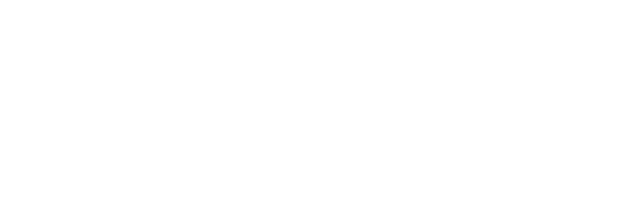
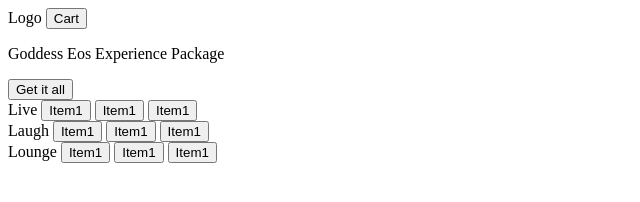
Before and after one commit to tmthydt/Goddess-Glamping, a plain HTML site: page index.html in a window 1280 px wide. Shown: the whole page, without its empty margins (0-640 px from the left). Drawn offline with Linux system fonts and the light colour scheme.

Commit message:
HTML filled out

```diff
--- a/index.html
+++ b/index.html
@@ -8,6 +8,39 @@
     <link rel="stylesheet" href="styles.css">
 </head>
 <body>
+    <header>Logo
+
+        <button>Cart</button>
+
+    </header>
+
+    <main>
+        <p>Goddess Eos Experience Package</p>
+        <button>Get it all</button>
+
+        <section class="live">Live
+            <button>Item1</button>
+            <button>Item1</button>
+            <button>Item1</button>
+
+        </section>
+
+        <section class="laugh">Laugh
+                <button>Item1</button>
+                <button>Item1</button>
+                <button>Item1</button>
+        </section>
+
+        <section class="lounge">Lounge
+                <button>Item1</button>
+                <button>Item1</button>
+                <button>Item1</button>
+        </section>
+
+    </main>
+
+
+
 
 
     <script src="script.js"></script>
```
